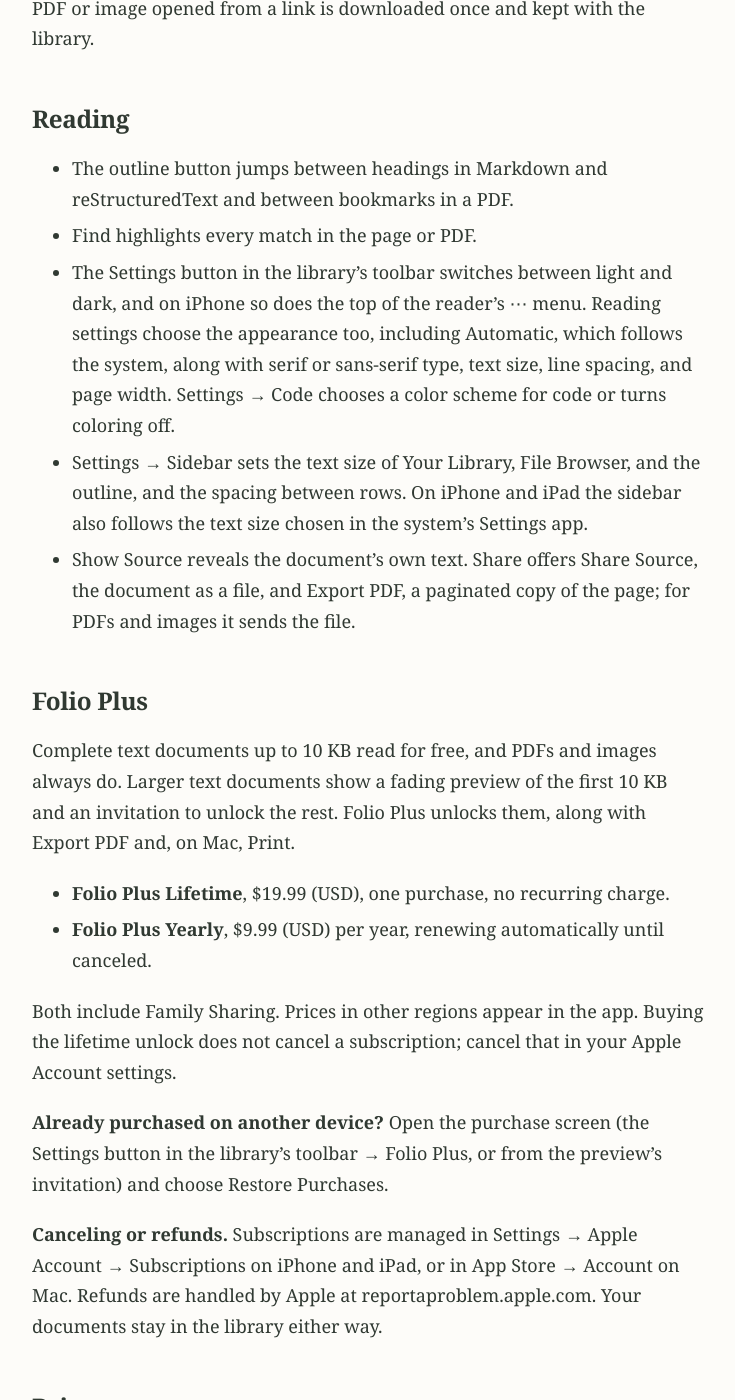
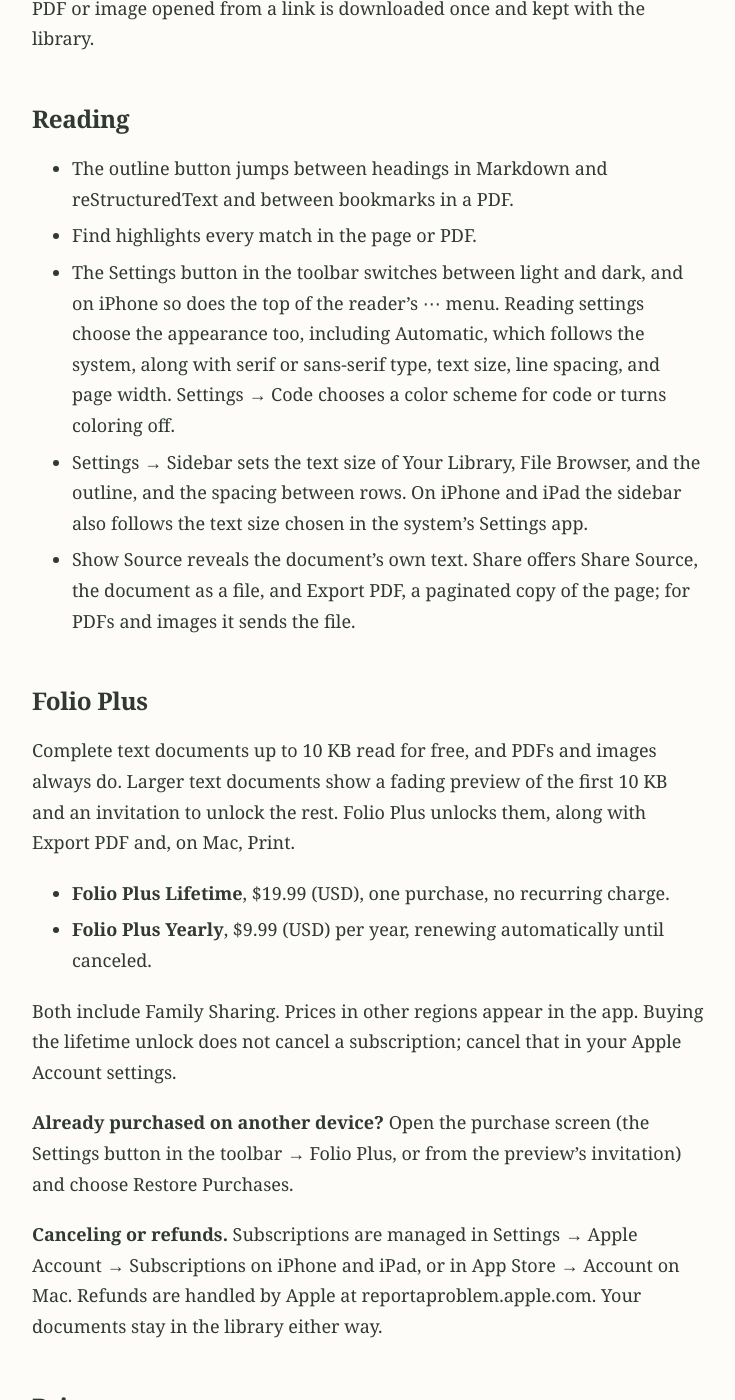
Before and after one commit to BlueTaoLLC/FolioApp, a Jekyll site: the page built from support.md, in a window 1280 px wide and 1400 px high, scrolled down 584 px. Shown: the whole window, without its empty margins (272-1007 px from the left). Built offline with Jekyll 4.4.1, drawn with Linux system fonts in a browser that asks for light colours.

Commit message:
Support page: the Settings button in the toolbar
Co-Authored-By: Claude Fable 5.1 <noreply@anthropic.com>

```diff
--- a/support.md
+++ b/support.md
@@ -12,7 +12,7 @@ Open a file with **Document** in the Open row at the bottom of the sidebar, brow
 
 - The outline button jumps between headings in Markdown and reStructuredText and between bookmarks in a PDF.
 - Find highlights every match in the page or PDF.
-- The Settings button in the library's toolbar switches between light and dark, and on iPhone so does the top of the reader's ⋯ menu. Reading settings choose the appearance too, including Automatic, which follows the system, along with serif or sans-serif type, text size, line spacing, and page width. Settings → Code chooses a color scheme for code or turns coloring off.
+- The Settings button in the toolbar switches between light and dark, and on iPhone so does the top of the reader's ⋯ menu. Reading settings choose the appearance too, including Automatic, which follows the system, along with serif or sans-serif type, text size, line spacing, and page width. Settings → Code chooses a color scheme for code or turns coloring off.
 - Settings → Sidebar sets the text size of Your Library, File Browser, and the outline, and the spacing between rows. On iPhone and iPad the sidebar also follows the text size chosen in the system's Settings app.
 - Show Source reveals the document's own text. Share offers Share Source, the document as a file, and Export PDF, a paginated copy of the page; for PDFs and images it sends the file.
 
@@ -25,7 +25,7 @@ Complete text documents up to 10 KB read for free, and PDFs and images always do
 
 Both include Family Sharing. Prices in other regions appear in the app. Buying the lifetime unlock does not cancel a subscription; cancel that in your Apple Account settings.
 
-**Already purchased on another device?** Open the purchase screen (the Settings button in the library's toolbar → Folio Plus, or from the preview's invitation) and choose Restore Purchases.
+**Already purchased on another device?** Open the purchase screen (the Settings button in the toolbar → Folio Plus, or from the preview's invitation) and choose Restore Purchases.
 
 **Canceling or refunds.** Subscriptions are managed in Settings → Apple Account → Subscriptions on iPhone and iPad, or in App Store → Account on Mac. Refunds are handled by Apple at reportaproblem.apple.com. Your documents stay in the library either way.
 
```
